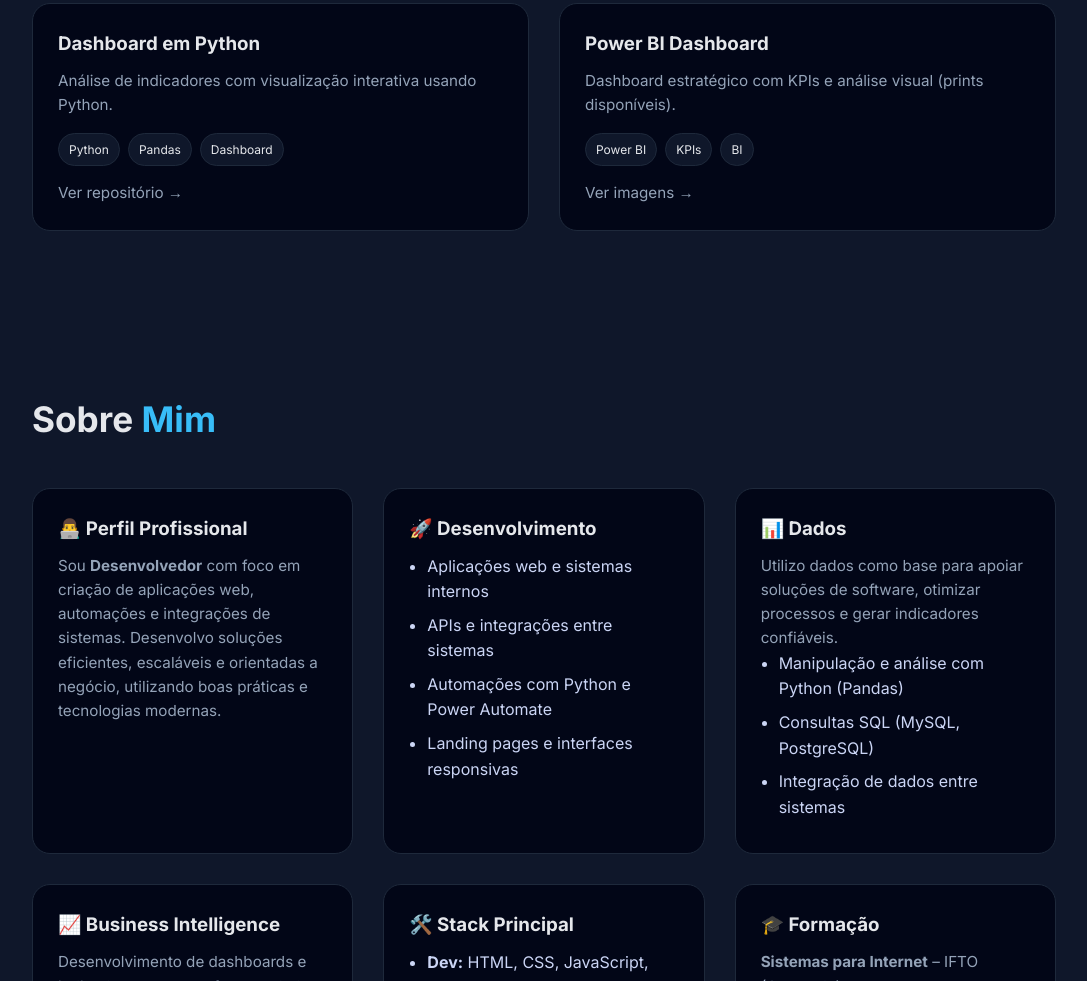
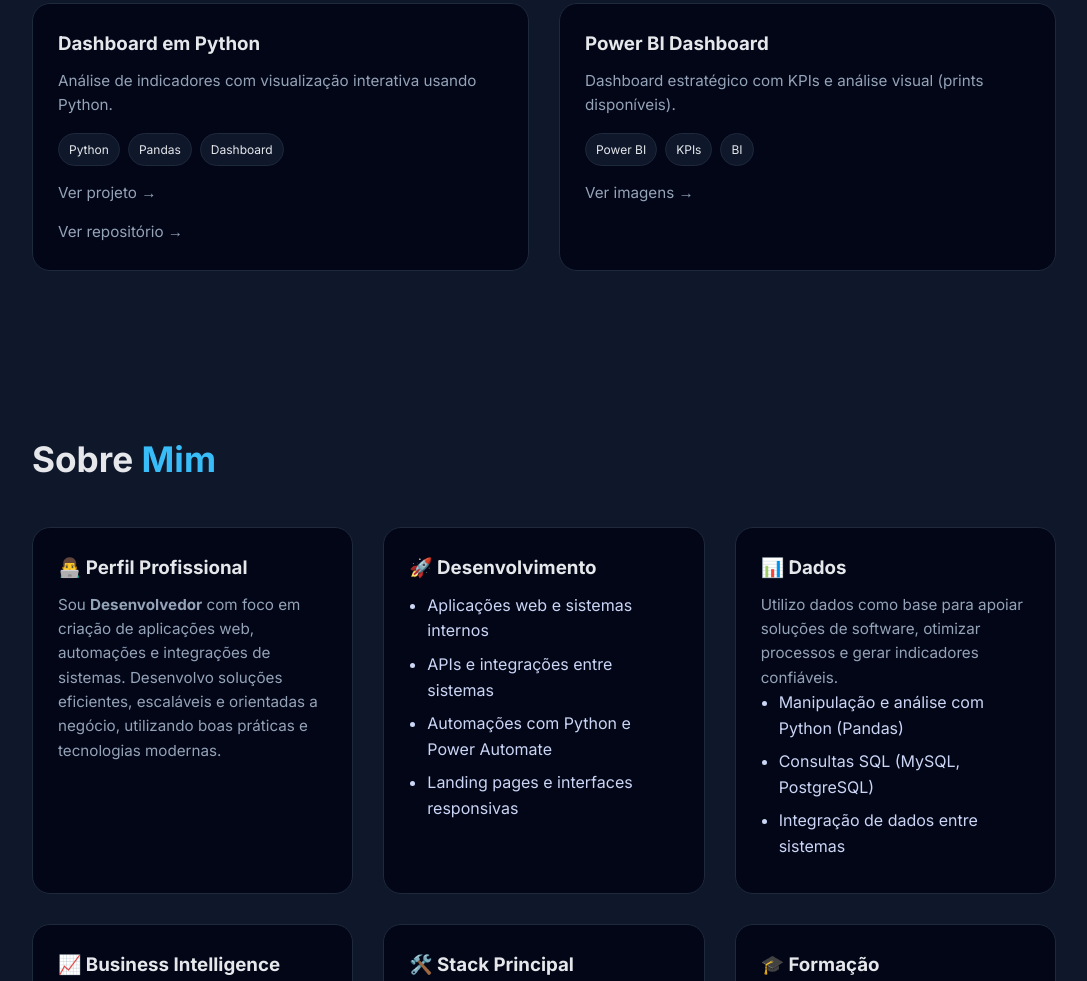
Before and after one commit to marcosvrca/portifolio, a plain HTML site: page index.html in a window 1280 px wide. Shown: the part 1207-2188 px from the top of the page, without its empty margins (96-1183 px from the left). Drawn offline with Linux system fonts and the light colour scheme.

Commit message:
Adicinado link do dashboard

```diff
--- a/index.html
+++ b/index.html
@@ -89,6 +89,7 @@
       <div class="tags">
         <span class="tag">Python</span><span class="tag">Pandas</span><span class="tag">Dashboard</span>
       </div>
+      <p style="margin-top:15px" data-i18n="badge"><a href="https://marcosvinicius-portifolio.netlify.app/" target="_blank">Ver projeto →</a></p>
       <p style="margin-top:15px" data-i18n="badge"><a href="https://github.com/marcosvrca/pythondashboard-recantodafe" target="_blank">Ver repositório →</a></p>
     </div>
 
```
